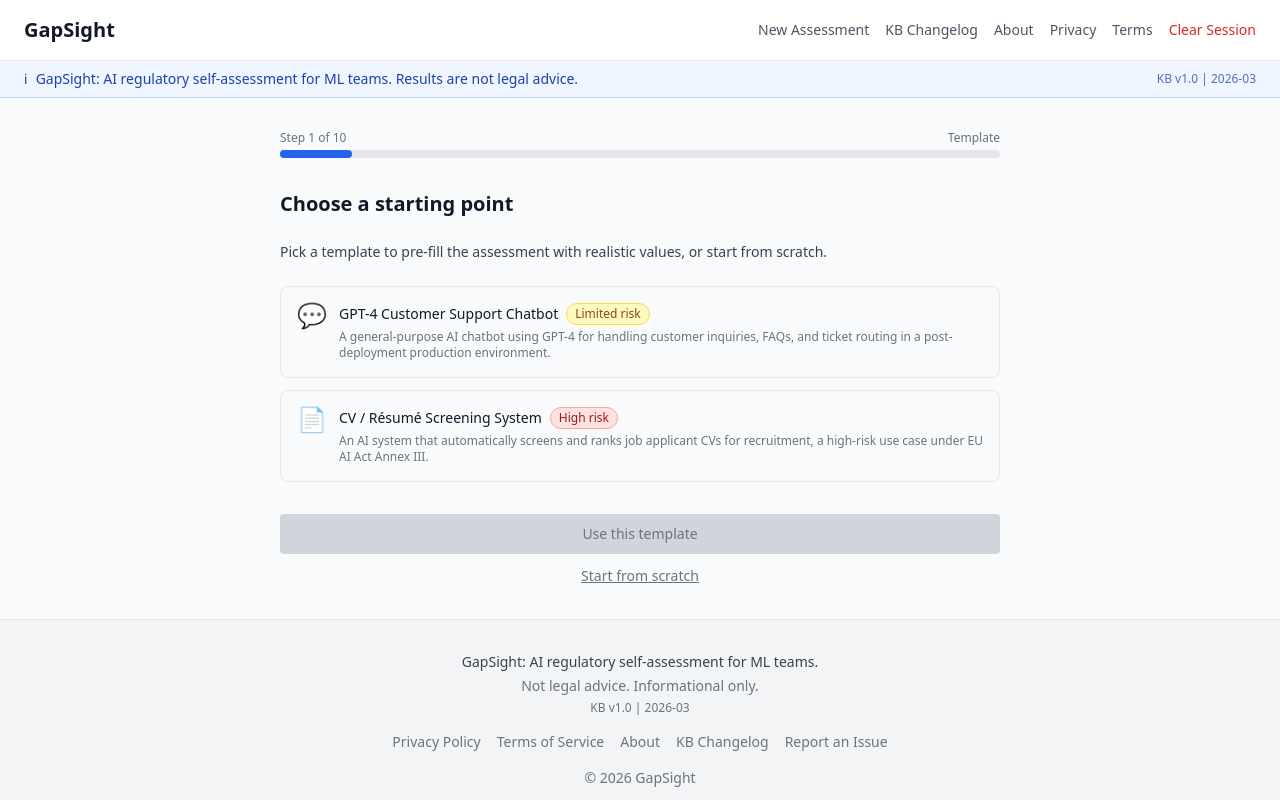
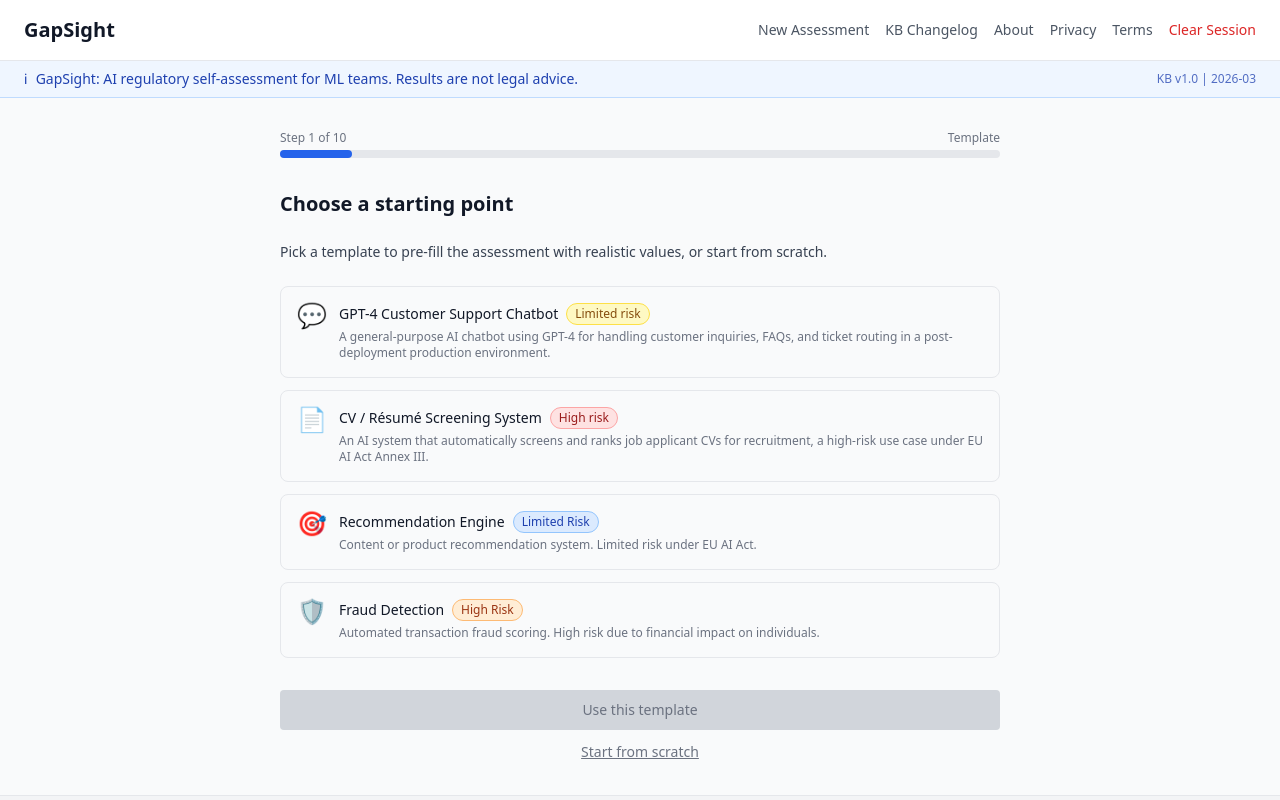
Before and after one commit to mmilovanovic87/gapsight, a React (Create React App) app: page /assessment in a window 1280 px wide. Both pictures are taken after a click on the button "I Accept". Shown: the top 800 px of the page. Built offline with nearby package versions, Linux system fonts and the light colour scheme.

Commit message:
feat: add recommendation engine and fraud detection templates

```diff
--- a/src/components/assessment/TemplateStep.jsx
+++ b/src/components/assessment/TemplateStep.jsx
@@ -3,6 +3,7 @@ import { useState } from 'react';
 const BADGE_COLORS = {
   yellow: 'bg-yellow-100 text-yellow-800 border-yellow-300',
   red: 'bg-red-100 text-red-800 border-red-300',
+  orange: 'bg-orange-100 text-orange-800 border-orange-300',
   green: 'bg-green-100 text-green-800 border-green-300',
   blue: 'bg-blue-100 text-blue-800 border-blue-300',
 };
--- a/src/data/templates.js
+++ b/src/data/templates.js
@@ -79,6 +79,98 @@ const TEMPLATES = [
       documentation_complete: false,
     },
   },
+  {
+    id: 'recommendation_engine',
+    label: 'Recommendation Engine',
+    description:
+      'Content or product recommendation system. Limited risk under EU AI Act.',
+    icon: '🎯',
+    badge: 'Limited Risk',
+    badgeColor: 'blue',
+    profile: {
+      deployment_status: 'post-deployment',
+      role: 'provider',
+      risk_category: 'limited',
+      gpai_flag: false,
+      frameworks_selected: ['eu_ai_act'],
+      frameworks_answers: { known_frameworks: ['eu_ai_act'] },
+    },
+    inputs: {
+      overall_accuracy: 0.84,
+      f1_score: 0.81,
+      auc_roc: 0.88,
+      test_set_size: 2000,
+      demographic_parity_diff: 0.06,
+      equalized_odds_diff: 0.05,
+      disparate_impact_ratio: 0.85,
+      bias_mitigation_applied: true,
+      bias_mitigation_method: 'Fairlearn reweighing applied to training data to reduce recommendation disparity across user segments',
+      data_drift_score: 0.09,
+      concept_drift_score: 0.08,
+      adversarial_robustness_score: 0.74,
+      drift_monitoring_active: true,
+      months_since_retrain: 2,
+      explainability_method: 'SHAP',
+      explanation_coverage: 0.80,
+      human_oversight_trained: false,
+      human_oversight_override: true,
+      human_oversight_escalation: false,
+      automation_bias_prevention: false,
+      risk_management_system: 'in_progress',
+      ai_policy: 'in_progress',
+      technical_documentation: 'partial',
+      data_governance_policy: 'in_progress',
+      automated_logging: 'yes',
+      quality_management_system: 'no',
+      third_party_vendor_assessment: 'not_applicable',
+    },
+  },
+  {
+    id: 'fraud_detection',
+    label: 'Fraud Detection',
+    description:
+      'Automated transaction fraud scoring. High risk due to financial impact on individuals.',
+    icon: '🛡️',
+    badge: 'High Risk',
+    badgeColor: 'orange',
+    profile: {
+      deployment_status: 'post-deployment',
+      role: 'provider',
+      risk_category: 'high-risk',
+      gpai_flag: false,
+      frameworks_selected: ['eu_ai_act'],
+      frameworks_answers: { known_frameworks: ['eu_ai_act'] },
+    },
+    inputs: {
+      overall_accuracy: 0.94,
+      f1_score: 0.89,
+      auc_roc: 0.97,
+      test_set_size: 5000,
+      demographic_parity_diff: 0.07,
+      equalized_odds_diff: 0.06,
+      disparate_impact_ratio: 0.82,
+      bias_mitigation_applied: true,
+      bias_mitigation_method: 'Adversarial debiasing applied during model training to reduce disparate impact across demographic groups',
+      data_drift_score: 0.06,
+      concept_drift_score: 0.05,
+      adversarial_robustness_score: 0.88,
+      drift_monitoring_active: true,
+      months_since_retrain: 1,
+      explainability_method: 'SHAP',
+      explanation_coverage: 0.85,
+      human_oversight_trained: true,
+      human_oversight_override: true,
+      human_oversight_escalation: true,
+      automation_bias_prevention: true,
+      risk_management_system: 'yes',
+      ai_policy: 'yes',
+      technical_documentation: 'complete',
+      data_governance_policy: 'yes',
+      automated_logging: 'yes',
+      quality_management_system: 'in_progress',
+      third_party_vendor_assessment: 'not_applicable',
+    },
+  },
 ];
 
 export default TEMPLATES;
```
